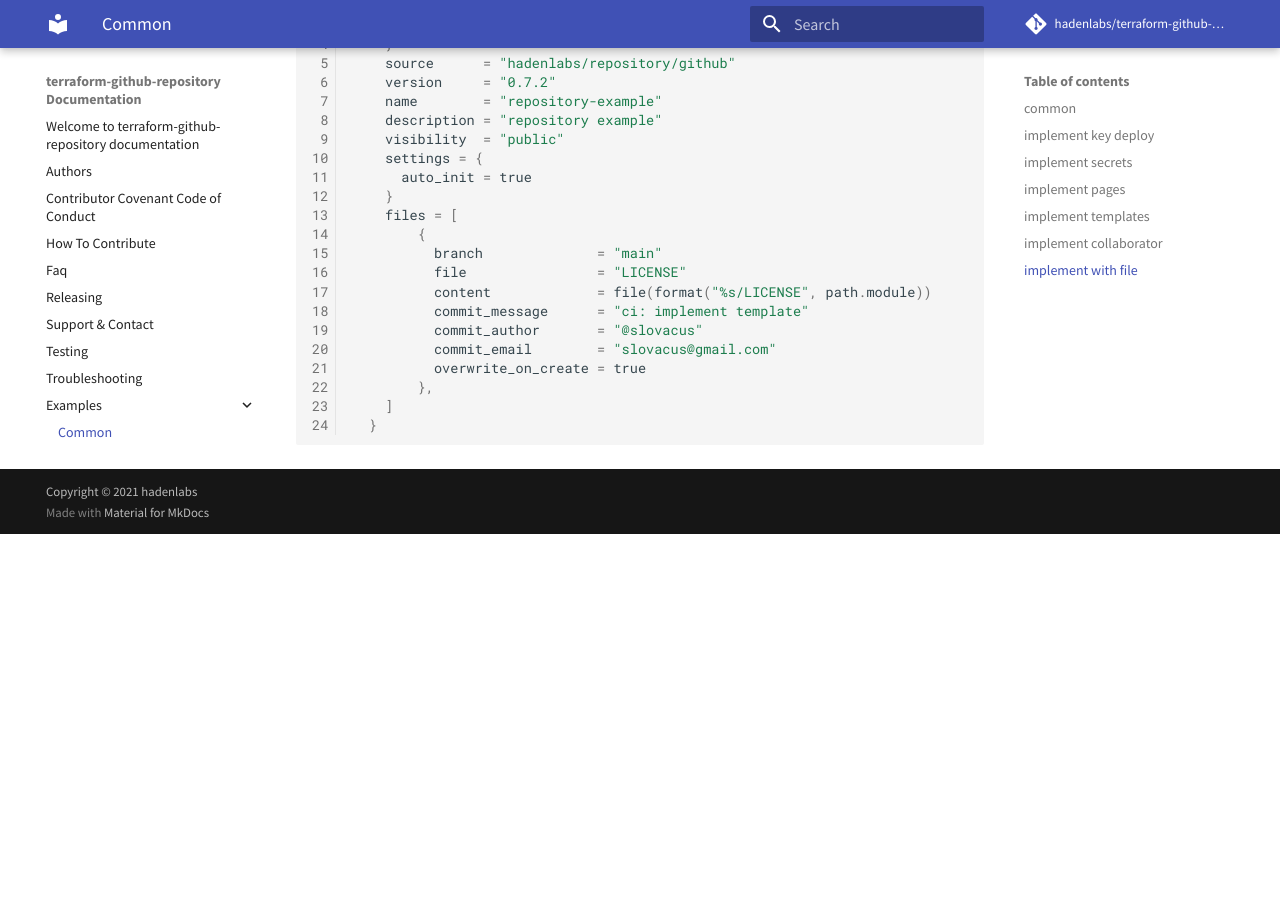
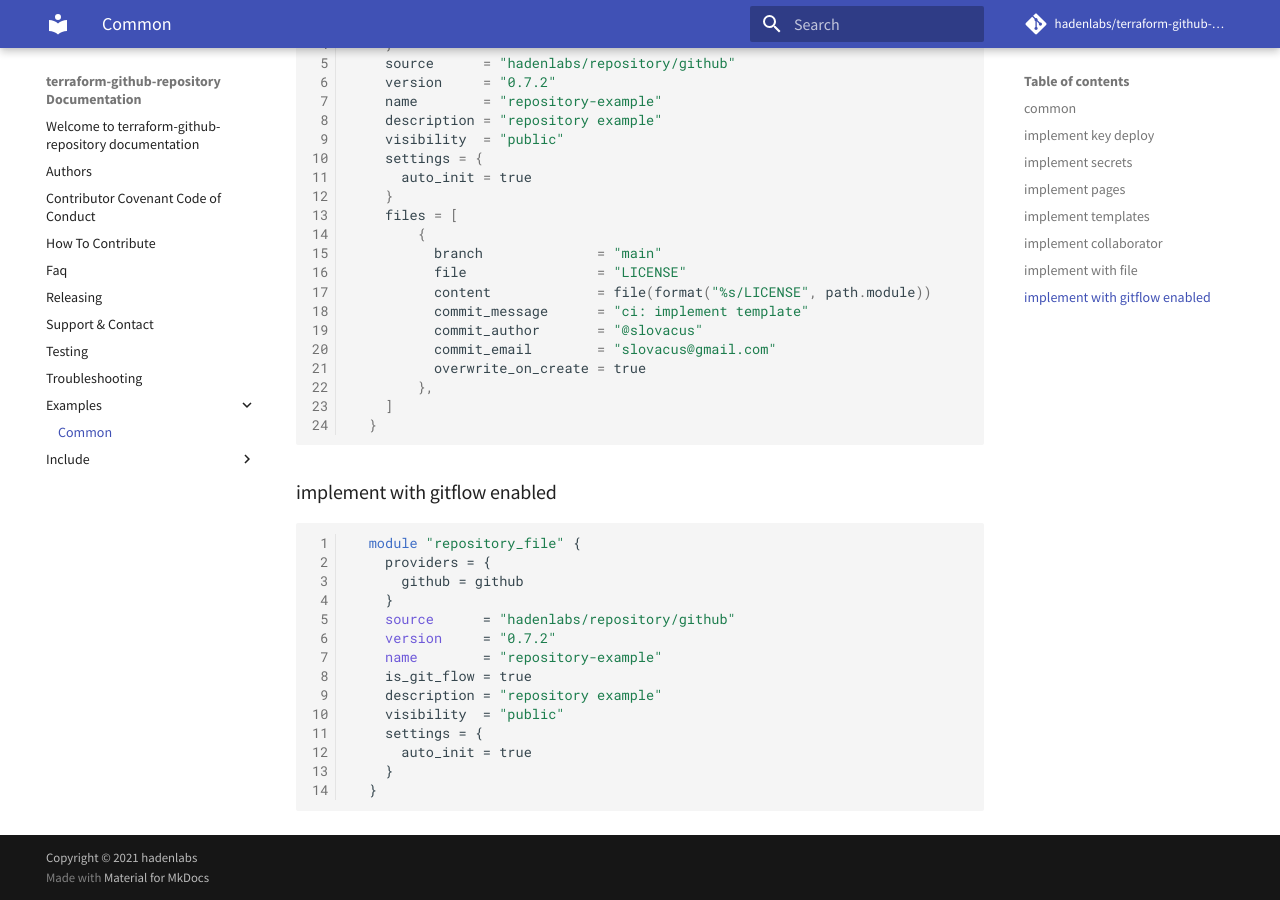
Before and after one commit to hadenlabs/terraform-github-repository, an MkDocs documentation site: the page built from docs/examples/common.md, in a window 1280 px wide and 900 px high, scrolled down 3231 px. Built offline with MkDocs 1.6.1 and Material for MkDocs 9.7.7, drawn with Linux system fonts in a browser that asks for light colours; comment, search, counter and statistics services are not loaded; before the commit the page ends 3765 px from its top, so only the background shows below that.

Commit message:
docs: implement git flow enabled (#55)

````diff
--- a/docs/examples/common.md
+++ b/docs/examples/common.md
@@ -193,3 +193,23 @@
   }
 
 ```
+
+### implement with gitflow enabled
+
+```
+  module "repository_file" {
+    providers = {
+      github = github
+    }
+    source      = "hadenlabs/repository/github"
+    version     = "0.7.2"
+    name        = "repository-example"
+    is_git_flow = true
+    description = "repository example"
+    visibility  = "public"
+    settings = {
+      auto_init = true
+    }
+  }
+
+```
````
